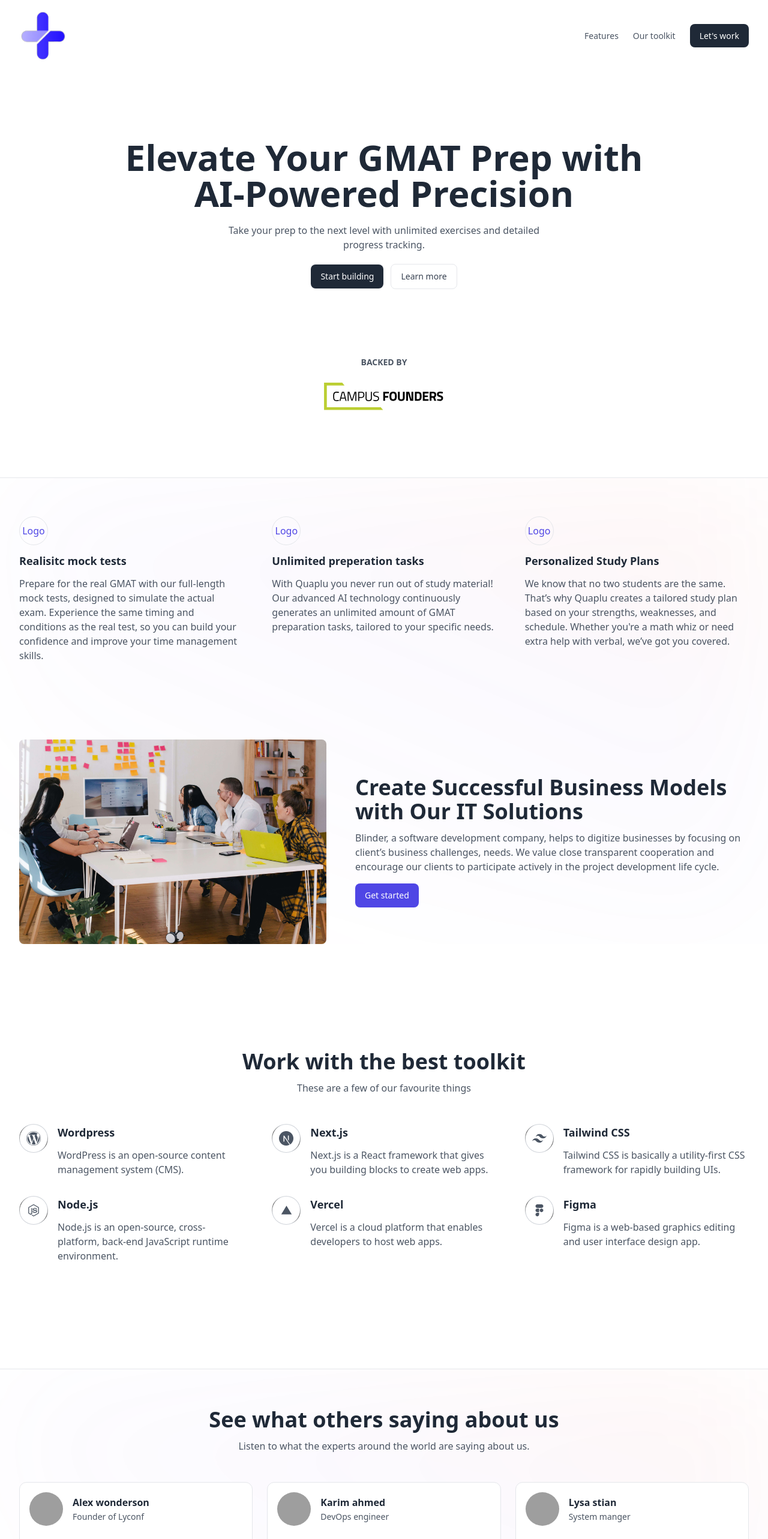
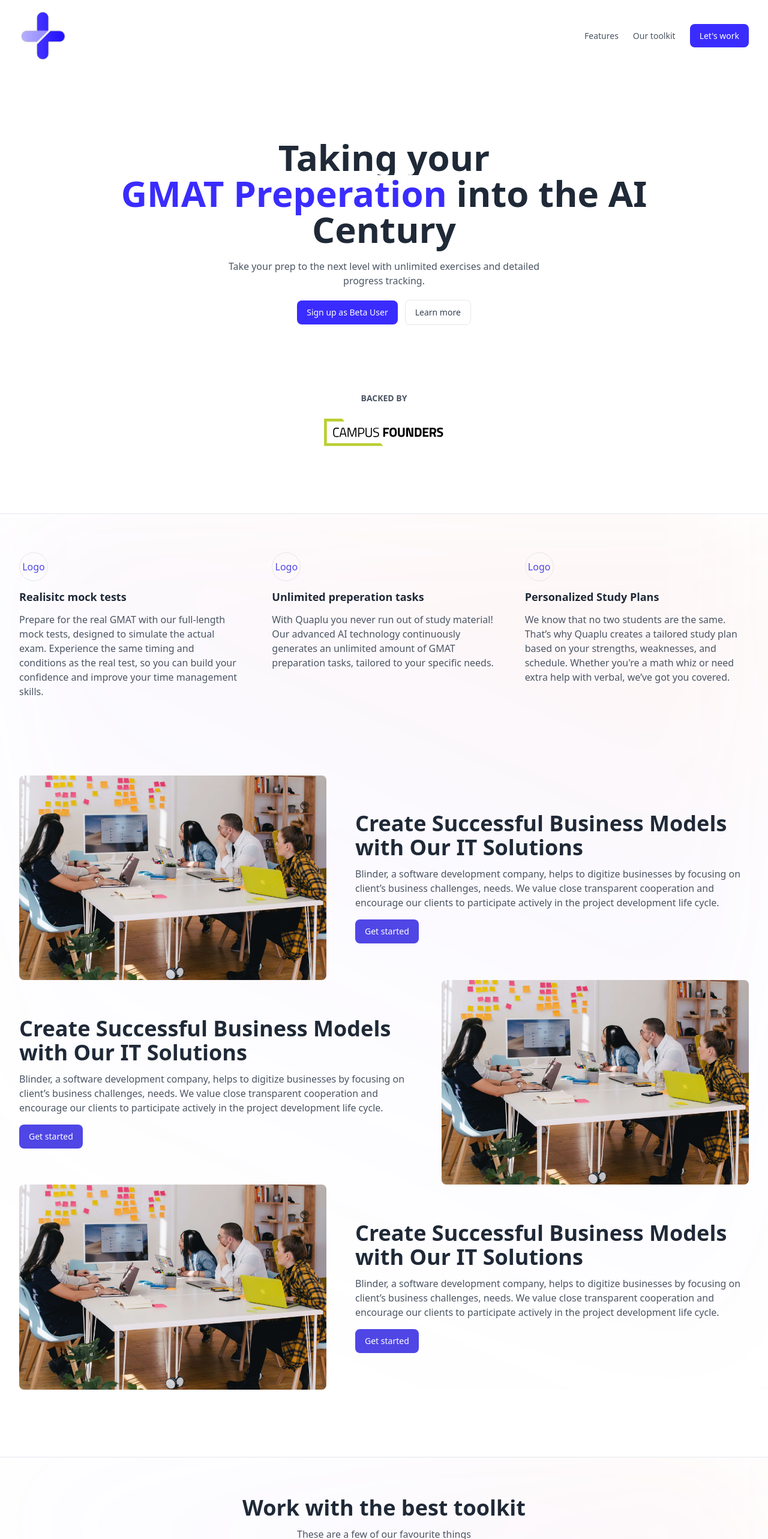
Before and after one commit to as-czyk/gmat-quaplu, a Next.js app: page / in a window 1280 px wide. Shown: the top 2566 px of the page at 60% size. Built offline with nearby package versions, Linux system fonts and the light colour scheme; grey boxes are pictures that could not be loaded.

Commit message:
add stuff

```diff
--- a/components/ui/CTA/index.jsx
+++ b/components/ui/CTA/index.jsx
@@ -1,7 +1,7 @@
-import SectionWrapper from "../../SectionWrapper"
-import NavLink from "../NavLink"
-import ctaImage from "../../../public/cta-image.jpg"
-import Image from "next/image"
+import SectionWrapper from "../../SectionWrapper";
+import NavLink from "../NavLink";
+import ctaImage from "../../../public/cta-image.jpg";
+import Image from "next/image";
 
 const CTA = () => {
   return (
@@ -9,14 +9,73 @@ const CTA = () => {
       <div className="custom-screen">
         <div className="items-center gap-x-12 lg:flex">
           <div className="flex-1 sm:hidden lg:block">
-                        <Image src={ctaImage} className="rounded-lg md:max-w-lg" alt="Create Successful Business Models with Our IT Solutions" />
+            <Image
+              src={ctaImage}
+              className="rounded-lg md:max-w-lg"
+              alt="Create Successful Business Models with Our IT Solutions"
+            />
           </div>
           <div className="max-w-xl mt-6 md:mt-0 lg:max-w-2xl">
             <h2 className="text-gray-800 text-3xl font-semibold sm:text-4xl">
               Create Successful Business Models with Our IT Solutions
             </h2>
             <p className="mt-3 text-gray-600">
-                            Blinder, a software development company, helps to digitize businesses by focusing on client’s business challenges, needs. We value close transparent cooperation and encourage our clients to participate actively in the project development life cycle.
+              Blinder, a software development company, helps to digitize
+              businesses by focusing on client’s business challenges, needs. We
+              value close transparent cooperation and encourage our clients to
+              participate actively in the project development life cycle.
+            </p>
+            <NavLink
+              href="/get-started"
+              className="inline-block mt-4 font-medium text-sm text-white bg-indigo-600 hover:bg-indigo-700 active:bg-indigo-800"
+            >
+              Get started
+            </NavLink>
+          </div>
+        </div>
+        <div className="items-center gap-x-12 lg:flex">
+          <div className="max-w-xl mt-6 md:mt-0 lg:max-w-2xl">
+            <h2 className="text-gray-800 text-3xl font-semibold sm:text-4xl">
+              Create Successful Business Models with Our IT Solutions
+            </h2>
+            <p className="mt-3 text-gray-600">
+              Blinder, a software development company, helps to digitize
+              businesses by focusing on client’s business challenges, needs. We
+              value close transparent cooperation and encourage our clients to
+              participate actively in the project development life cycle.
+            </p>
+            <NavLink
+              href="/get-started"
+              className="inline-block mt-4 font-medium text-sm text-white bg-indigo-600 hover:bg-indigo-700 active:bg-indigo-800"
+            >
+              Get started
+            </NavLink>
+          </div>
+          <div className="flex-1 sm:hidden lg:block">
+            <Image
+              src={ctaImage}
+              className="rounded-lg md:max-w-lg"
+              alt="Create Successful Business Models with Our IT Solutions"
+            />
+          </div>
+        </div>
+        <div className="items-center gap-x-12 lg:flex">
+          <div className="flex-1 sm:hidden lg:block">
+            <Image
+              src={ctaImage}
+              className="rounded-lg md:max-w-lg"
+              alt="Create Successful Business Models with Our IT Solutions"
+            />
+          </div>
+          <div className="max-w-xl mt-6 md:mt-0 lg:max-w-2xl">
+            <h2 className="text-gray-800 text-3xl font-semibold sm:text-4xl">
+              Create Successful Business Models with Our IT Solutions
+            </h2>
+            <p className="mt-3 text-gray-600">
+              Blinder, a software development company, helps to digitize
+              businesses by focusing on client’s business challenges, needs. We
+              value close transparent cooperation and encourage our clients to
+              participate actively in the project development life cycle.
             </p>
             <NavLink
               href="/get-started"
@@ -28,7 +87,7 @@ const CTA = () => {
         </div>
       </div>
     </SectionWrapper>
-    )
-}
+  );
+};
 
-export default CTA
+export default CTA;
--- a/components/ui/Hero/index.jsx
+++ b/components/ui/Hero/index.jsx
@@ -5,7 +5,11 @@ const Hero = () => (
     <div className="custom-screen py-28 text-gray-600">
       <div className="space-y-5 max-w-4xl mx-auto text-center">
         <h1 className="text-4xl text-gray-800 font-extrabold mx-auto sm:text-6xl">
-          Elevate Your GMAT Prep with AI-Powered Precision
+          Taking your{" "}
+          <span className="inline-block bg-white text-primary-600">
+            GMAT Preperation
+          </span>{" "}
+          into the AI Century
         </h1>
         <p className="max-w-xl mx-auto">
           Take your prep to the next level with unlimited exercises and detailed
@@ -14,9 +18,9 @@ const Hero = () => (
         <div className="flex items-center justify-center gap-x-3 font-medium text-sm">
           <NavLink
             href="/get-started"
-            className="text-white bg-gray-800 hover:bg-gray-600 active:bg-gray-900 "
+            className="text-white bg-primary-600 hover:bg-primary-800 "
           >
-            Start building
+            Sign up as Beta User
           </NavLink>
           <NavLink
             href="#cta"
--- a/components/ui/Navbar/index.jsx
+++ b/components/ui/Navbar/index.jsx
@@ -95,7 +95,7 @@ const Navbar = () => {
               <li>
                 <NavLink
                   href="/get-started"
-                  className="block font-medium text-sm text-white bg-gray-800 hover:bg-gray-600 active:bg-gray-900 md:inline"
+                  className="block font-medium text-sm text-white bg-primary-600 hover:bg-primary-800 active:bg-gray-900 md:inline"
                 >
                   Let's work
                 </NavLink>
--- a/pages/index.js
+++ b/pages/index.js
@@ -12,7 +12,7 @@ export default function Home() {
   return (
     <>
       <Head>
-        <meta name='robots' content='index' />
+        <meta name="robots" content="index" />
       </Head>
       <Hero />
       <LogoGrid />
@@ -20,11 +20,12 @@ export default function Home() {
         <Features />
         <CTA />
       </GradientWrapper>
-      <ToolKit />
       <GradientWrapper>
-        <Testimonials />
+        <ToolKit />
       </GradientWrapper>
-      <FooterCTA />
+      <GradientWrapper>
+        <FooterCTA />
+      </GradientWrapper>
     </>
   );
 }
--- a/tailwind.config.js
+++ b/tailwind.config.js
@@ -5,7 +5,15 @@ module.exports = {
     "./components/**/*.{js,ts,jsx,tsx}",
   ],
   theme: {
-    extend: {},
+    extend: {
+      colors: {
+        primary: {
+          600: "#3a2cfe",
+          800: "#281eae",
+        },
+        secondary: "#9333EA",
+      },
+    },
   },
   plugins: [
     require("@tailwindcss/forms")({
```
Lines whose indentation alone changed are shown as unchanged.
